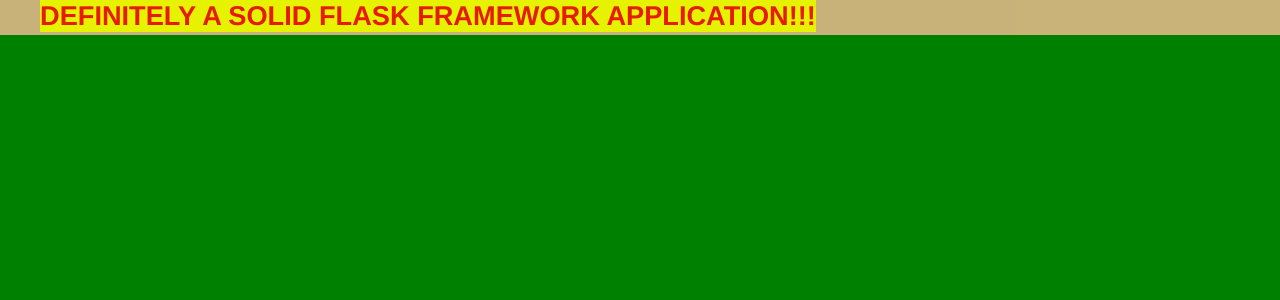
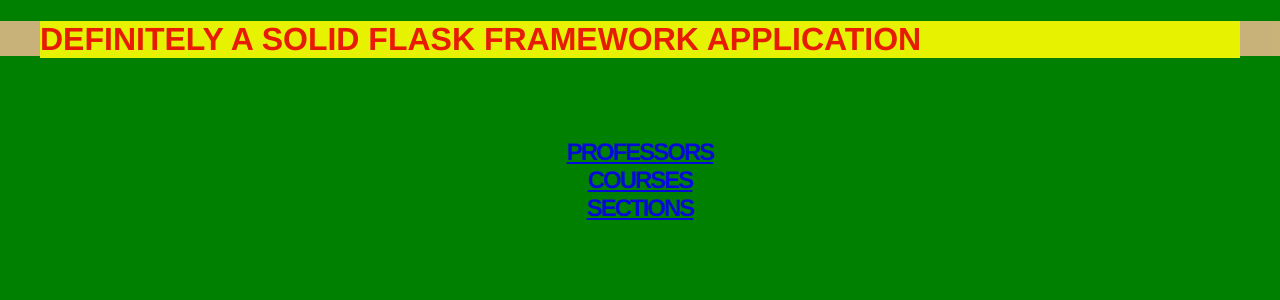
Before and after one commit to AlexWhitlatch/PythonFlaskAssignment, a Flask app: page / in a window 1280 px wide. Shown: the top 300 px of the page. Run offline with Flask 2, Linux system fonts and the light colour scheme.

Commit message:
Updated HTML

```diff
--- a/notes on what I did python app.txt
+++ b/notes on what I did python app.txt
@@ -2,7 +2,7 @@
 
 1. installed Python
 2. Installed virtual env
-3. Used Virtual Studio for Python coding
+3. Used Virtual Studio for Python coding -jk NOTEPAD ++
 4. Created virtualenv within app
 5. C:\Users\alexw\Desktop\myPythonApp\env\Scripts>activate (Starts env mode) Any python library needed to be used is put inside of this project/virtual environment
 6. pip install flask  <== pulls correct version of flask for Python version
--- a/static/css/main.css
+++ b/static/css/main.css
@@ -36,11 +36,9 @@
       margin-bottom: 10px;
     }
     header h1.logo {
-      margin: 0;
-      font-size: 1.7em;
+      font-size: 2000;
       color: #f10;
       text-transform: uppercase;
-      float: left;
     }
     header h1.logo:hover {
       color: #fff;
@@ -68,7 +66,7 @@
               border-radius: 6px;
     }
     h2 {
-      font-size: 3em;
+      font-size: 40;
       margin-top: 40px;
       text-align: center;
       letter-spacing: -2px;
--- a/templates/layout.html
+++ b/templates/layout.html
@@ -7,7 +7,12 @@
       <body>
         <header>
           <div class="container">
-            <h1 class="logo">DEFINITELY A SOLID FLASK FRAMEWORK APPLICATION!!!</h1>
+            <h1 class="logo">DEFINITELY A SOLID FLASK FRAMEWORK APPLICATION</h1></br>
+			<h2>
+			<a href="localhost:5000/professors/">PROFESSORS</a></br>
+			<a href="localhost:5000/courses">COURSES</a></br>
+			<a href="localhost:5000/sections">SECTIONS</a>
+			</h2>
             <strong><nav>
               </ul>
             </nav></strong>
```
